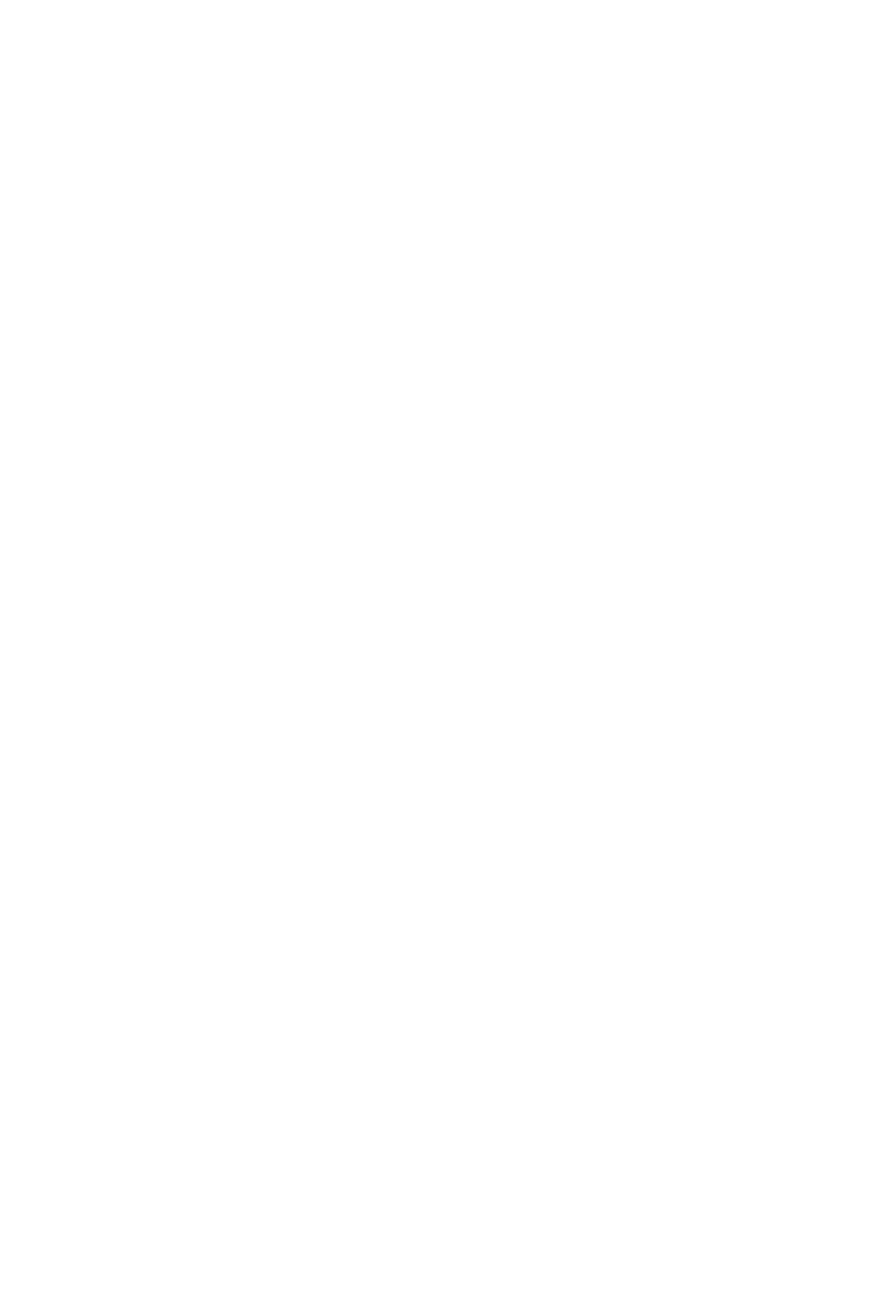
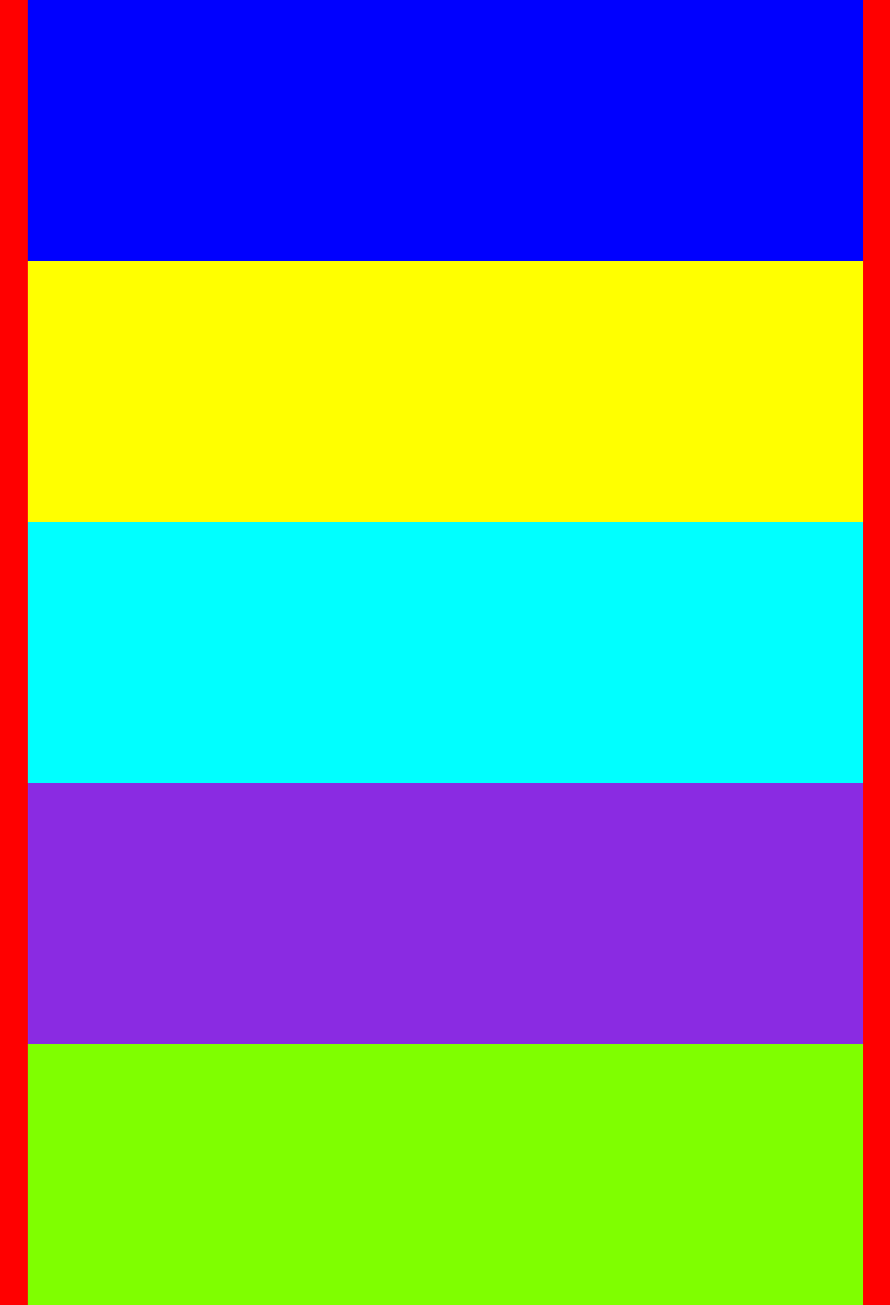
Before and after one commit to DaniVilallonga/PracticaHtml, a plain HTML site: page index.html in a window 1280 px wide. Shown: the whole page at 87% size, without its empty margins (128-1151 px from the left). Before the commit the page ends 800 px from the top, so only its background shows below. Drawn offline with Linux system fonts and the light colour scheme.

```diff
--- a/main.css
+++ b/main.css
@@ -1,17 +1,25 @@
 body{
-
+    background-color: red;
+    max-width: 960px;
+    margin: auto;
 }
 
 #nombre{
-
+    background-color: blue;
+    width: 100%;
+    height: 300px;
 }
 
 #descripcion{
-
+    background-color: yellow;
+    width: 100%;
+    height: 300px;
 }
 
 #proyectos{
-
+    background-color: aqua;
+    width: 100%;
+    height: 300px;
 }
 
 #proyectos_cabecera{
@@ -27,7 +35,9 @@
 }
 
 #skills{
-
+    background-color: blueviolet;
+    width: 100%;
+    height: 300px;
 }
 
 #skills_titulo{
@@ -39,7 +49,9 @@
 }
 
 #form{
-
+    background-color: chartreuse;
+    width: 100%;
+    height: 300px;
 }
 
 #form_titulo{
@@ -71,7 +83,9 @@
 }
 
 #redes{
-
+    background-color: black;
+    width: 100%;
+    height: 300px;
 }
 
 #redes_botones{
```
Also changed, not shown: index.html (line endings or trailing spaces).
